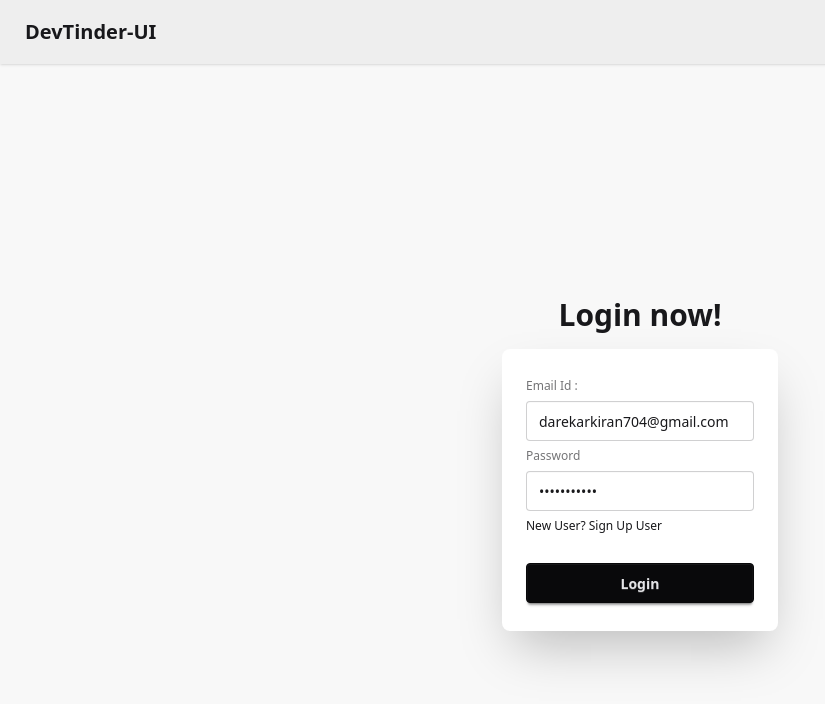
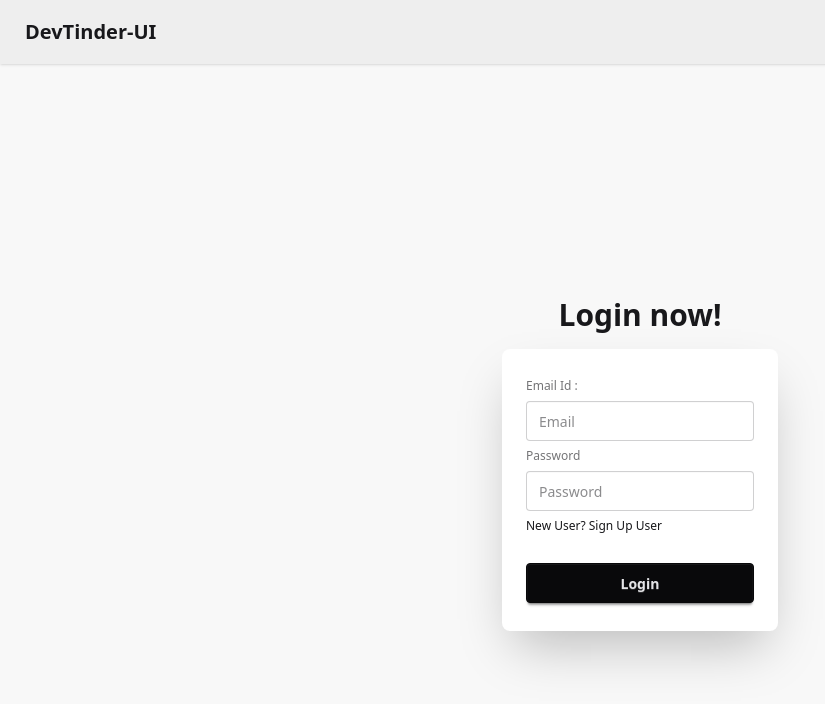
Before and after one commit to KiranDarekar/devTinder-web, a React (Vite) app: page /login in a window 1280 px wide. Shown: the top 704 px of the page, without its empty margins (0-825 px from the left). Built offline with nearby package versions, Linux system fonts and the light colour scheme; no server answers.

Commit message:
remove default login

```diff
--- a/src/components/Login.jsx
+++ b/src/components/Login.jsx
@@ -7,10 +7,10 @@ import { BASEURL } from '../utils/constants';
 
 
 export const Login = () => {
-  const [emailId, setEmailId] = useState("darekarkiran704@gmail.com");
+  const [emailId, setEmailId] = useState("");
   const [firstName, setFirstName] = useState("");
   const [lastName, setLastName] = useState("");
-  const [password, setPassword] = useState("Kiran###007");
+  const [password, setPassword] = useState("");
   const [isLoginFrom, setIsLoginFrom] = useState(true)
   const [error, setError] = useState("")
   const dispatch = useDispatch();
```
